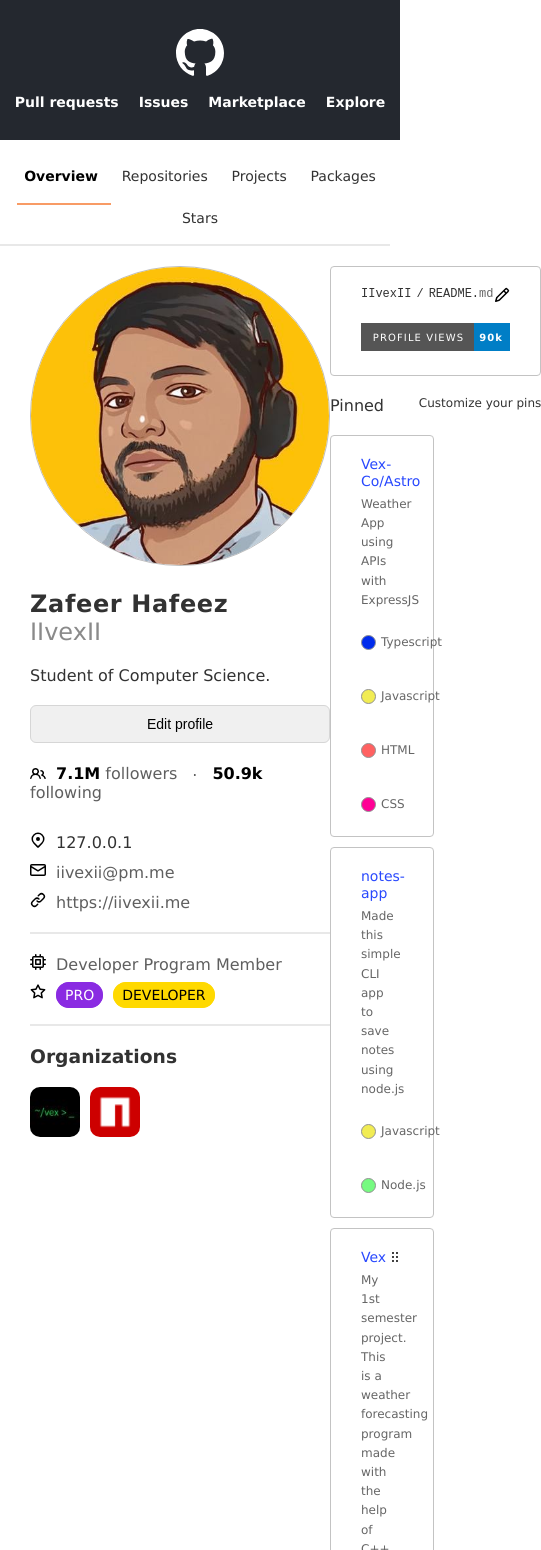
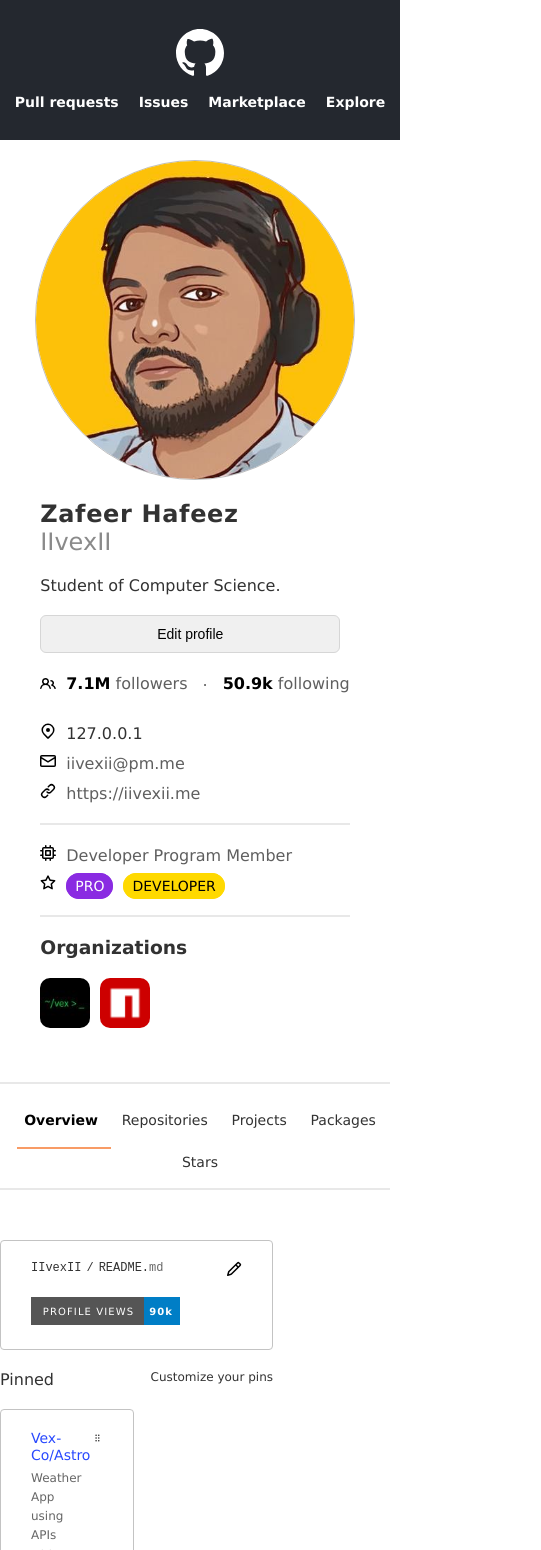
Before and after one commit to IIvexII/github-profile-clone, a React (Create React App) app: page / in a window 390 px wide. Shown: the top 1550 px of the page, 541 px wide, since content can reach past the window. Built offline with nearby package versions, Linux system fonts and the light colour scheme.

Commit message:
Layout is responsive for userInfo and tabs

```diff
--- a/src/App.css
+++ b/src/App.css
@@ -12,9 +12,25 @@ body {
 .main {
   display: flex;
   justify-content: space-evenly;
+  gap: 30px;
   margin: 0 30px;
 }
-
+.for-mobile {
+  display: none;
+}
+/* Responsive */
+@media (max-width: 1024px) {
+  .main {
+    flex-direction: column;
+    margin: 0;
+  }
+  .desktop-tabs {
+    display: none;
+  }
+  .for-mobile {
+    display: block;
+  }
+}
 /* general class */
 /* Circles */
 .circle::before {
--- a/src/App.jsx
+++ b/src/App.jsx
@@ -21,9 +21,13 @@ export default function App() {
   return (
     <Fragment>
       <Header />
-      <Tabs tabs={tabs} activeTabIndex={0} />
+      <Tabs className='desktop-tabs' tabs={tabs} activeTabIndex={0} />
       <main className='main'>
         <UserInfo user={userData} />
+        <div className='for-mobile'>
+          <div className='divider'></div>
+          <Tabs tabs={tabs} activeTabIndex={0} />
+        </div>
         <Overview readMeRepo={readMeData} pinnedRepos={pinnedRepositories} />
       </main>
 
--- a/src/component/Tabs/index.jsx
+++ b/src/component/Tabs/index.jsx
@@ -1,4 +1,4 @@
-import { Component, Fragment } from 'react';
+import { Component } from 'react';
 import './style.css';
 
 export default class Tabs extends Component {
@@ -26,12 +26,12 @@ export default class Tabs extends Component {
 
   render() {
     return (
-      <Fragment>
+      <div className={this.props.className}>
         <section className='tabs'>
           <ul>{this.generateTabsList()}</ul>
         </section>
         <div className='divider'></div>
-      </Fragment>
+      </div>
     );
   }
 }
--- a/src/component/Tabs/style.css
+++ b/src/component/Tabs/style.css
@@ -57,7 +57,7 @@
   background-color: #d4d4d4;
 }
 
-@media (max-width: 890px) {
+@media (max-width: 1024px) {
   .tabs {
     padding-left: 0;
     justify-content: center;
--- a/src/component/UserInfo/style.css
+++ b/src/component/UserInfo/style.css
@@ -81,9 +81,24 @@
   border-radius: 10px;
   width: 50px;
 }
-
-@media (max-width: 890px) {
+/* Responsive */
+@media (max-width: 1115px) {
+  .user-info > .user-avatar {
+    width: 80%;
+  }
+}
+@media (max-width: 1024px) {
   .user-info {
     margin-top: 20px;
+    width: 100vw;
+
+    display: flex;
+    flex-direction: column;
+    justify-content: center;
+    align-items: center;
+  }
+  .user-info > .user-avatar {
+    width: 20rem;
+    height: 20rem;
   }
 }
```
